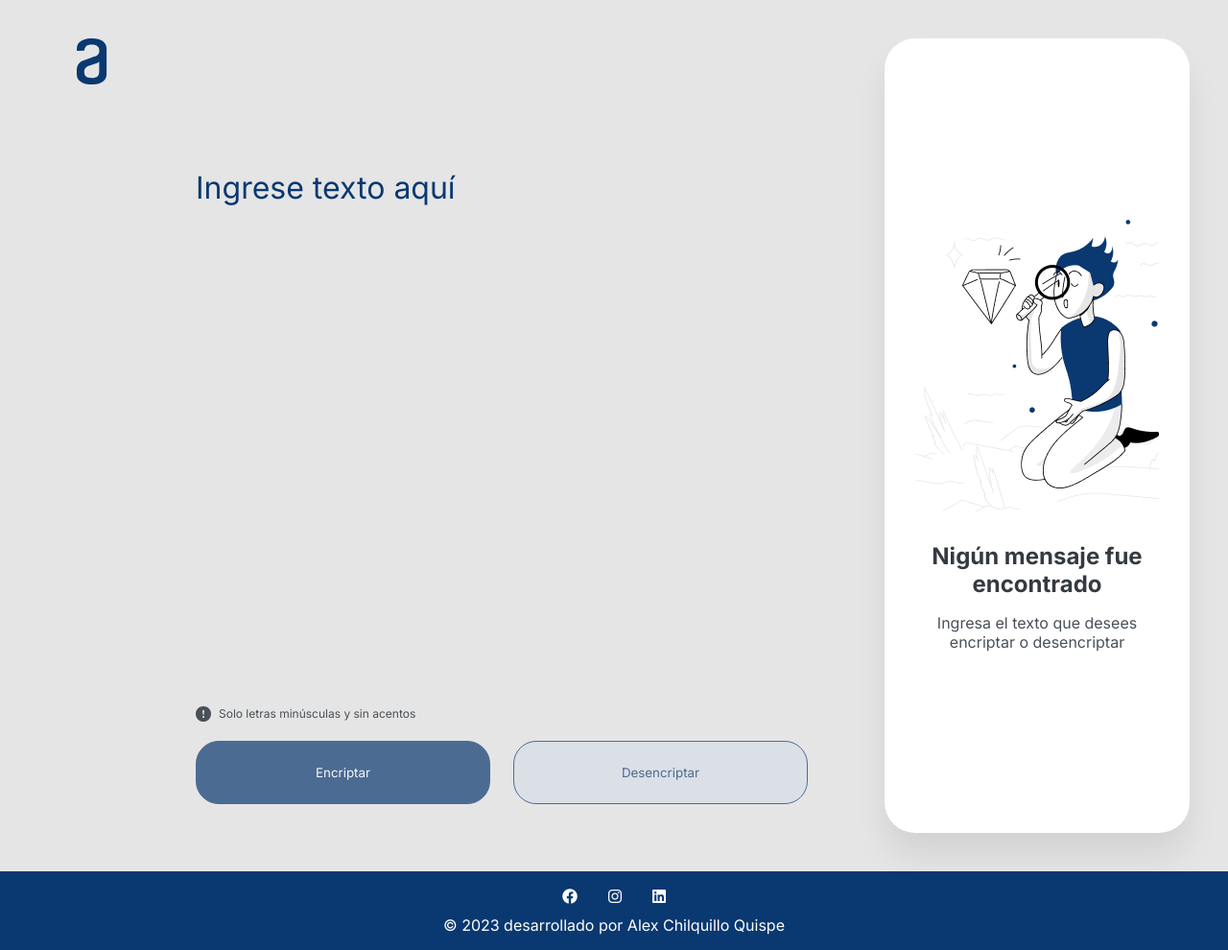
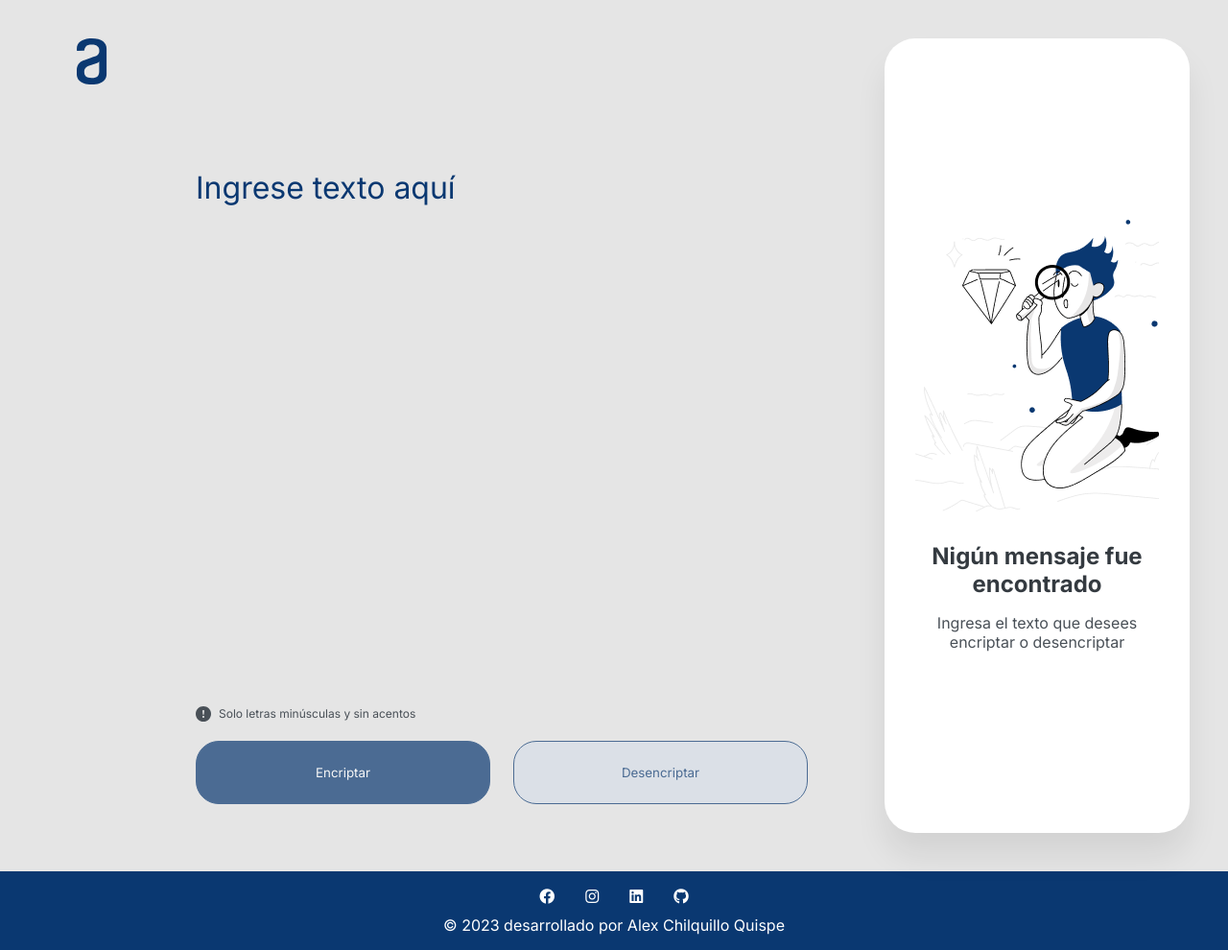
Before and after one commit to Alex-Ch99/Challenge-Alura, a plain HTML site: page index.html in a window 1280 px wide. Shown: the whole page at 96% size. Drawn offline with Linux system fonts and the light colour scheme.

Commit message:
Se agregó la red social de github, challenge finalizado

```diff
--- a/index.html
+++ b/index.html
@@ -75,6 +75,11 @@
               ><i class="fa-brands fa-linkedin"></i
             ></a>
           </div>
+          <div class="github">
+            <a href="https://github.com/Alex-Ch99" target="_blank"
+              ><i class="fa-brands fa-github"></i
+            ></a>
+          </div>
         </div>
         <p>&copy 2023 desarrollado por <span>Alex Chilquillo Quispe</span></p>
       </div>
```
